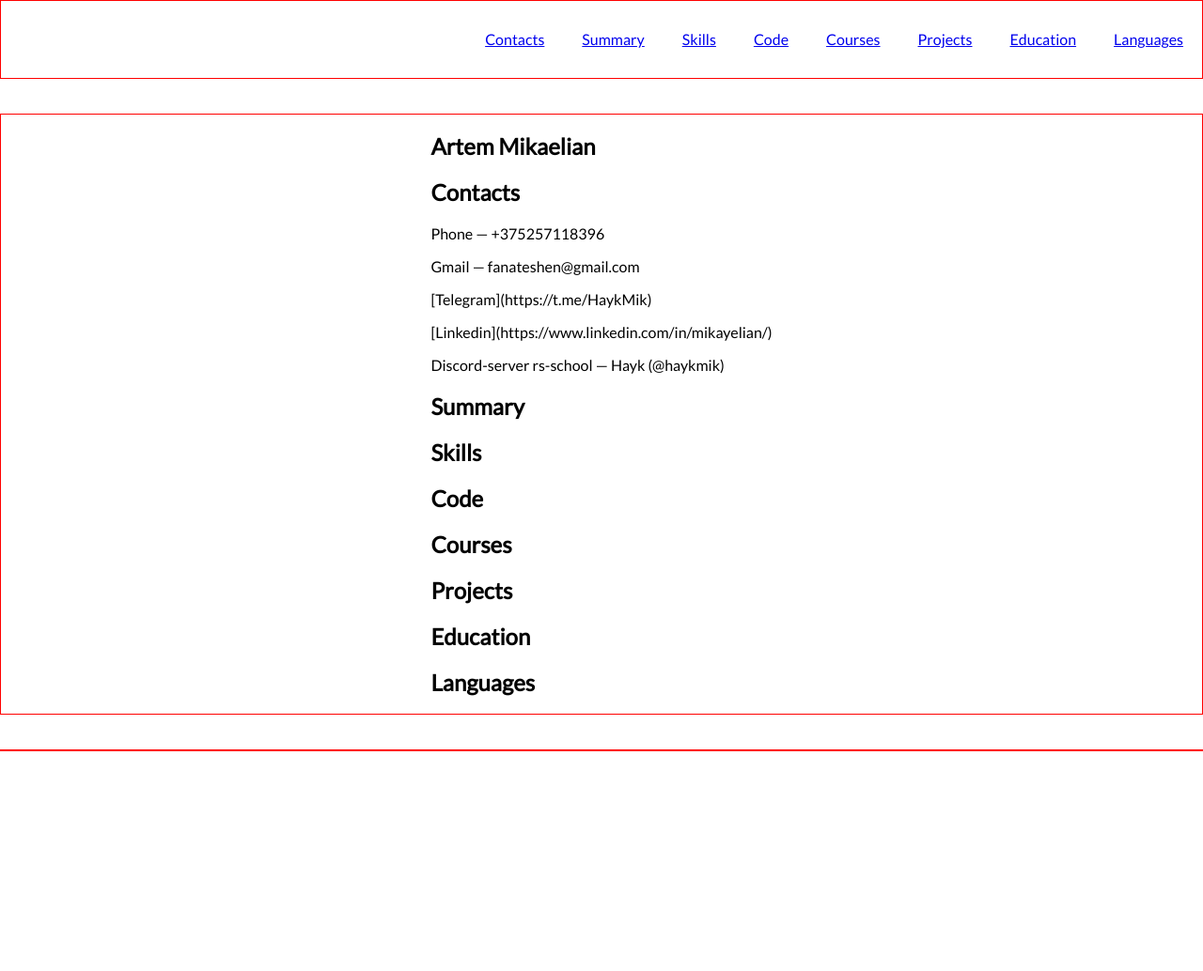
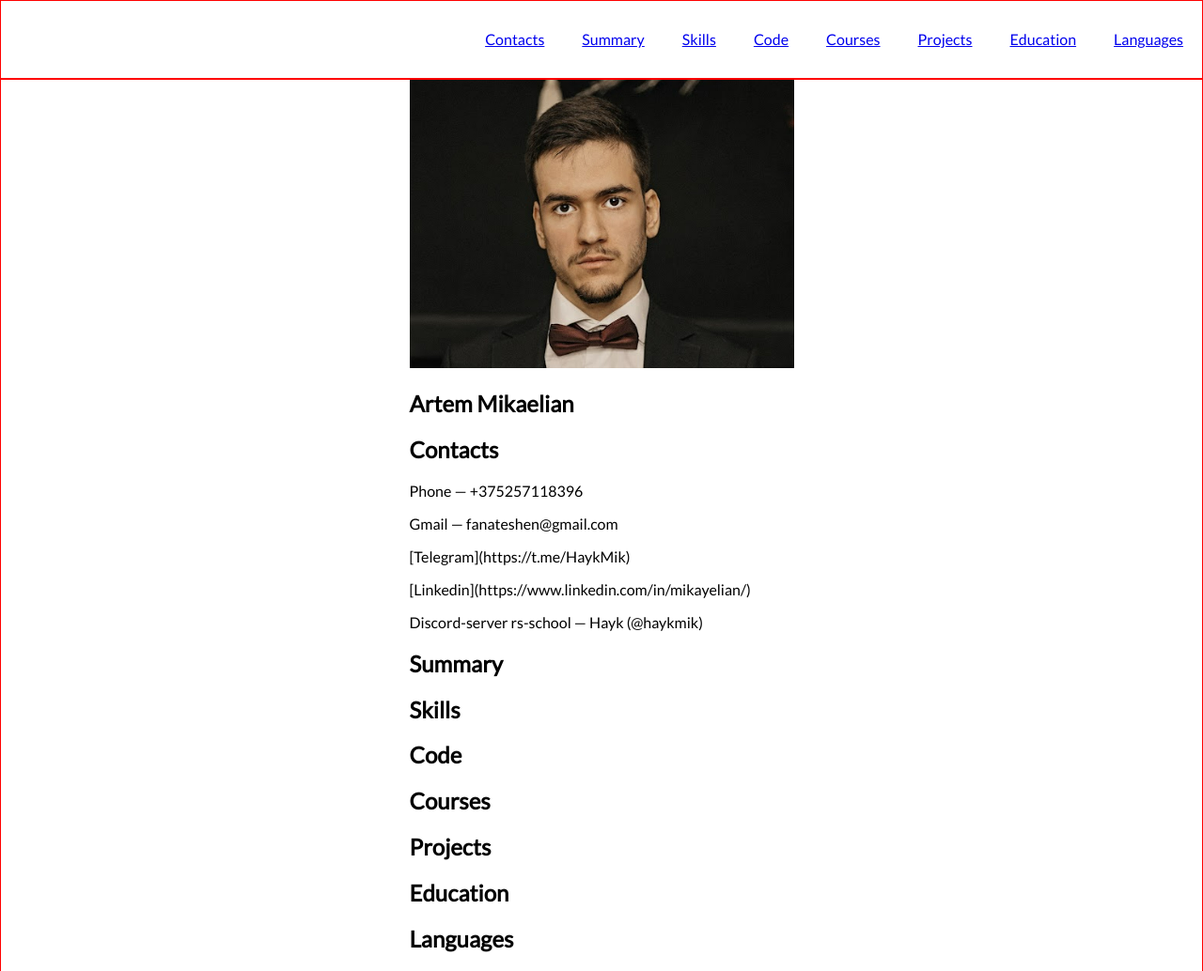
Before and after one commit to HaykMik/rsschool-cv, a plain HTML site: page index.html in a window 1280 px wide. Shown: the whole page at 94% size. Before the commit the page ends 800 px from the top, so only its background shows below. Drawn offline with Linux system fonts and the light colour scheme.

Commit message:
feat: add my photo in CV

```diff
--- a/index.html
+++ b/index.html
@@ -26,6 +26,7 @@
     </ul>
   </nav></div></header>
   <main class="main main-container"><div class="container">
+    <section class "section" id="photo"><img src="assets/img/MyPhoto.png" alt="The beautiful man"></section>
     <section class="section" id="profile"><h1 class="section-title">Artem Mikaelian</h1></section>
     <section class="section" id="contacts"><h2 class="section-title">Contacts</h2>
       <p>Phone — +375257118396</p>
```
